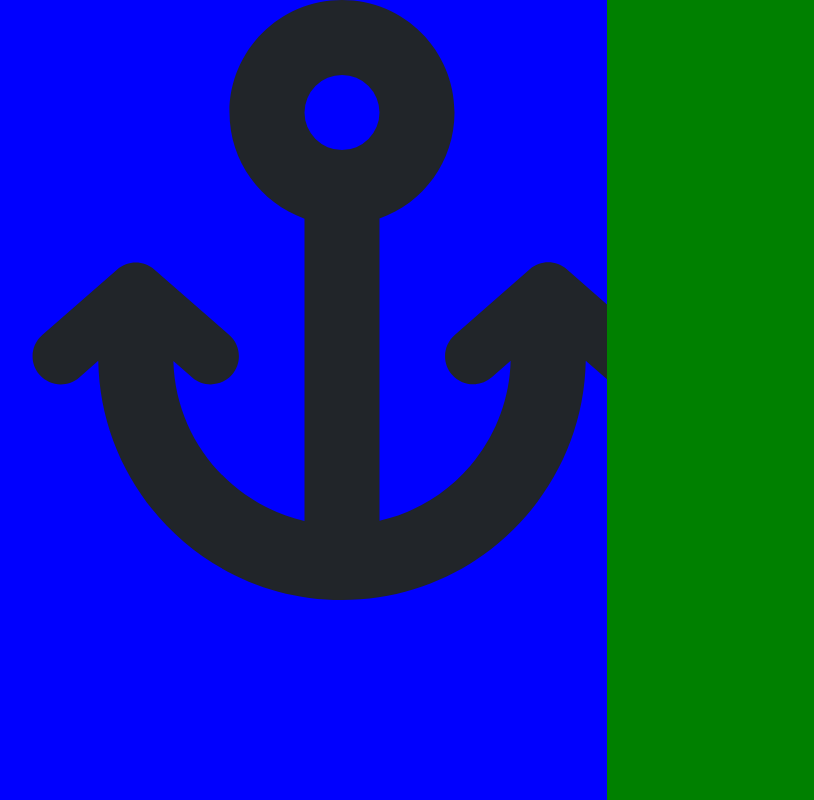
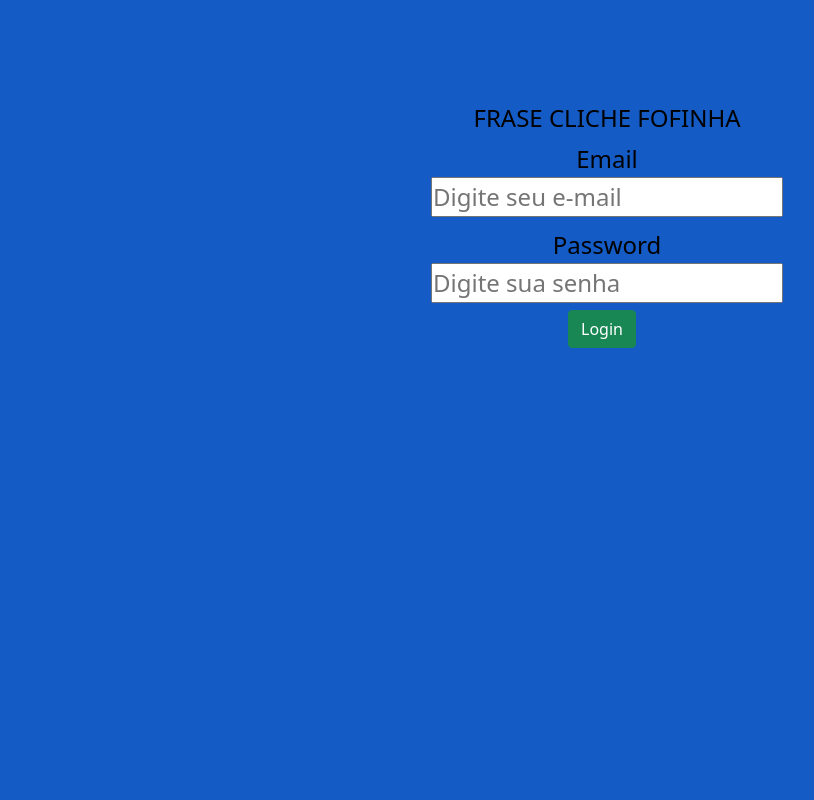
Before and after one commit to Ma7heus/Alura-Courses, a plain HTML site: page Project/index.html in a window 1280 px wide. Shown: the whole page, without its empty margins (33-847 px from the left). Drawn offline with Linux system fonts and the light colour scheme.

Commit message:
Adicionando a tela de Login

```diff
--- a/Project/css/login.css
+++ b/Project/css/login.css
@@ -1,17 +1,50 @@
-.login {
+.telaLogin {
+    flex-direction: row;
     height: 100%;
     display: flex;
-    flex-direction:row;
+    width: 100%;
 }
 
-.login-form {
-    width: 50%;
+
+.formulario {
+    width: 100%;
     height: 100%;
-    background-color: blue;
+    background-color: rgb(20, 91, 197);
+    color: black;
+    font-size: x-large;
+    text-align: center;
+    padding-right: 200px;
+    padding-left: 200px;
+    padding-top: 100px;
+
 }
 
-.banner-login {
-    width: 50%;
-    height: 100%;
-    background-color: green;
+.titulo {
+    text-align: center;
+    flex-direction: column-reverse;
 }
+
+.emailLogin {
+    width: 100%;
+    padding: 5px;
+
+
+
+
+}
+.senhaLogin {
+    width: 100%;
+    padding-top: 5px;
+
+
+}
+
+
+.botaoLogin{
+
+    padding-right: 10px;
+    padding-top: 5px;
+    padding-block-end: 10px;
+
+
+}
--- a/Project/index.html
+++ b/Project/index.html
@@ -9,17 +9,58 @@
     <title>Healt TRack</title>
 </head>
 <body>
-    <div class="login">
-        <div class="login-form">
-            <i style="font-size: 600px" class="fa-solid fa-anchor"></i>
+    <div class="telaLogin">
+
+
+        <div class="formulario">
+            <div class="titulo">FRASE CLICHE FOFINHA</div>
+            <div class="emailLogin">
+                <label class="textEmail">Email</label>
+                <div class="labelEmail">
+                <input type="text"  class="labelEmail" id="inputEmail" placeholder="Digite seu e-mail">
+                </div>
+            </div>
+
+
+            <div class="senhaLogin">
+                <label class="textLogin" id="textLogin">Password</label>
+                <div class="senhalogin">
+                <input type="password" class="labelSenha" id="inputPassword" placeholder="Digite sua senha">
+                </div>
+            </div>
+
+
+
+            <div class="botaoLogin" >
+                <button class="btn btn-success">Login</button>
+            </div>
+
+
+
+
+
 
         </div>
+    </div>
 
-        <div class="banner-login">
 
-        </div>
 
-    </div>
+
+
+
+
+
+
+
+
+
+
+
+
+
+
+
+
 
 
 
```
Also changed, not shown: Project/telaLoging.html (added, +45 -0 lines), Project/css/all.css (line endings or trailing spaces).
